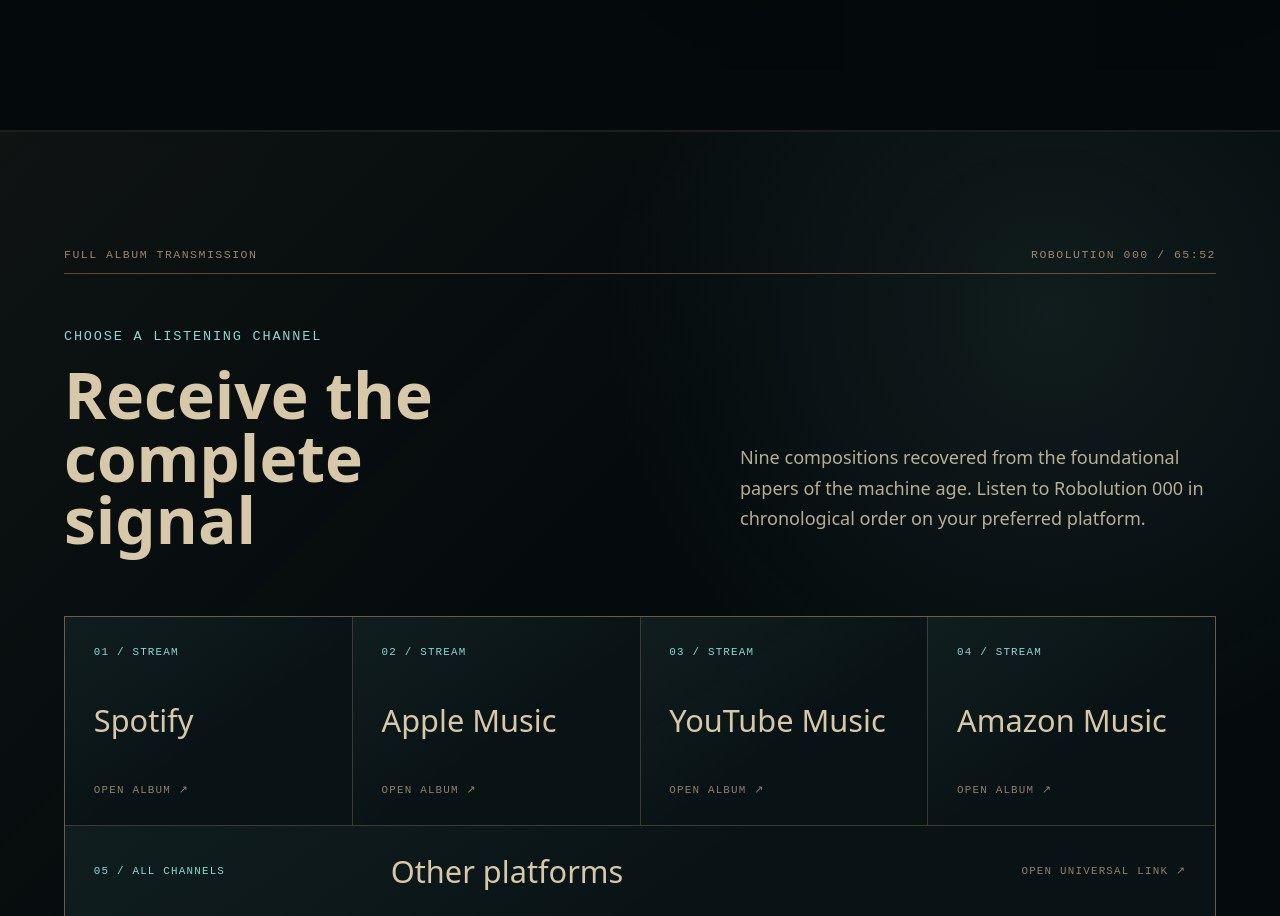
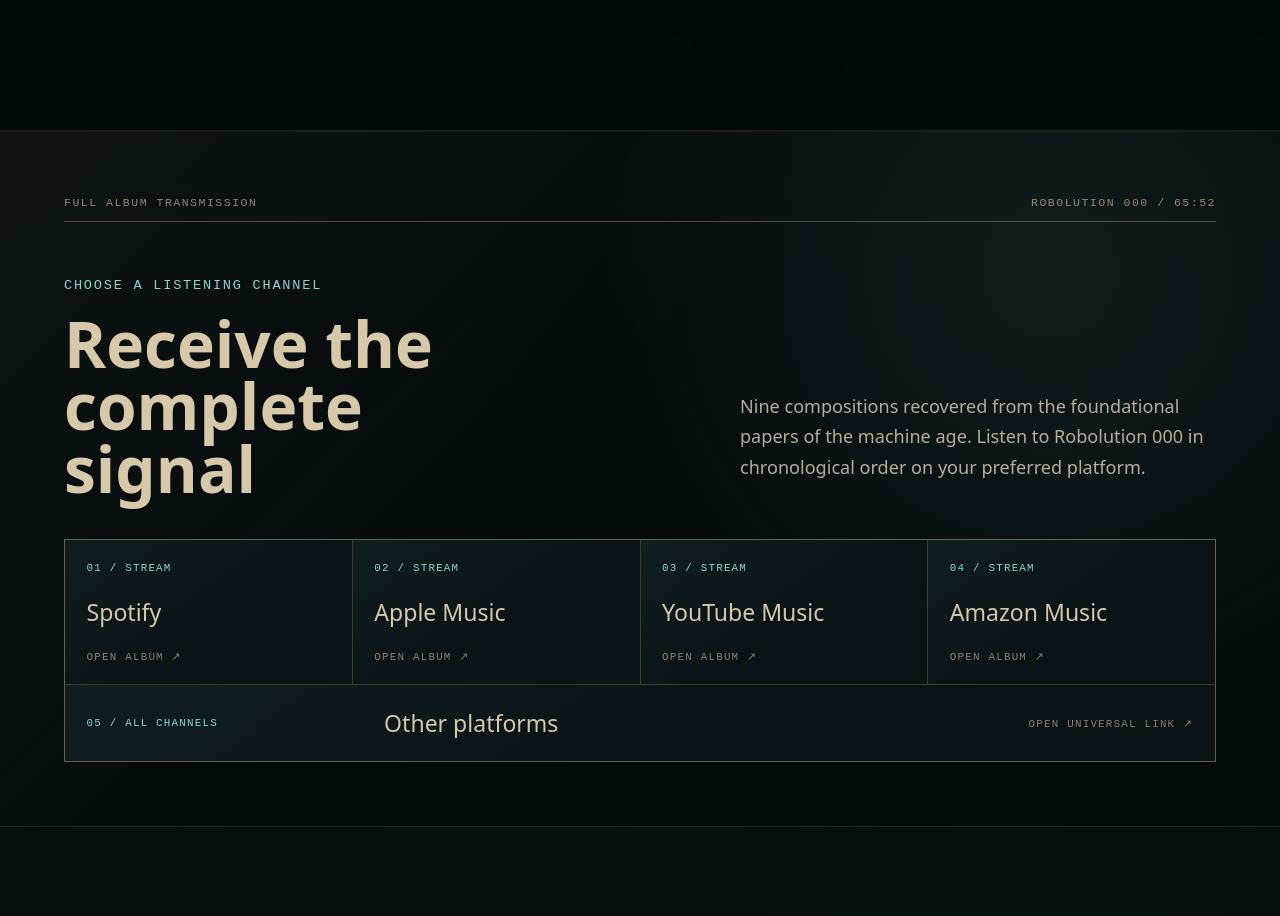
Before and after one commit to onchainfinity/robolution, a plain HTML site: page index.html in a window 1280 px wide. Shown: the part 2262-3178 px from the top of the page. Drawn offline with Linux system fonts and the light colour scheme.

Commit message:
Compact listening section

```diff
--- a/styles.css
+++ b/styles.css
@@ -344,6 +344,7 @@
 }
 
 .listen-section {
+  padding-block: clamp(2.75rem, 5vw, 4.5rem);
   border-block: 1px solid rgba(208, 179, 145, 0.12);
   background:
     radial-gradient(circle at 82% 20%, rgba(138, 216, 210, 0.09), transparent 28rem),
@@ -356,7 +357,7 @@
   grid-template-columns: minmax(0, 0.9fr) minmax(16rem, 0.7fr);
   gap: clamp(1.5rem, 5vw, 4rem);
   align-items: end;
-  margin-bottom: clamp(2rem, 5vw, 4rem);
+  margin-bottom: clamp(1.5rem, 3vw, 2.5rem);
 }
 
 .listen-intro h2 {
@@ -373,12 +374,12 @@
 }
 
 .listening-link {
-  min-height: 13rem;
+  min-height: 9rem;
   display: flex;
   flex-direction: column;
   justify-content: space-between;
-  gap: 1.5rem;
-  padding: clamp(1.2rem, 2.5vw, 1.8rem);
+  gap: 0.85rem;
+  padding: clamp(1rem, 1.8vw, 1.35rem);
   background:
     linear-gradient(145deg, rgba(138, 216, 210, 0.055), transparent 55%),
     var(--panel);
@@ -394,7 +395,7 @@
 
 .listening-link.universal {
   grid-column: 1 / -1;
-  min-height: auto;
+  min-height: 4.75rem;
   display: grid;
   grid-template-columns: minmax(8rem, 0.45fr) minmax(0, 1fr) auto;
   align-items: center;
@@ -411,7 +412,7 @@
 
 .listening-link strong {
   color: var(--paper);
-  font-size: clamp(1.3rem, 2.4vw, 2rem);
+  font-size: clamp(1.15rem, 1.8vw, 1.55rem);
   font-weight: 500;
   line-height: 1.05;
 }
@@ -704,7 +705,7 @@
     grid-column: auto;
     display: flex;
     align-items: flex-start;
-    min-height: 13rem;
+    min-height: 9rem;
   }
 
   .track-card {
```
